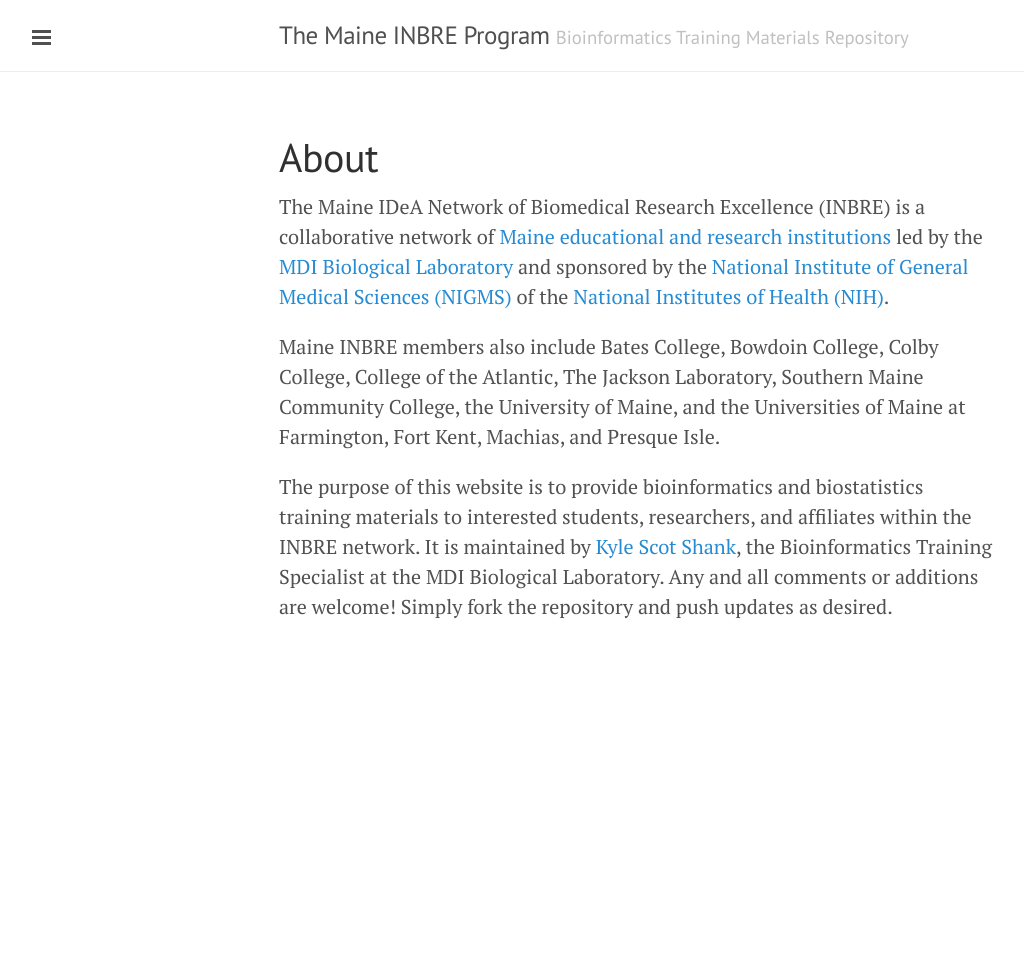
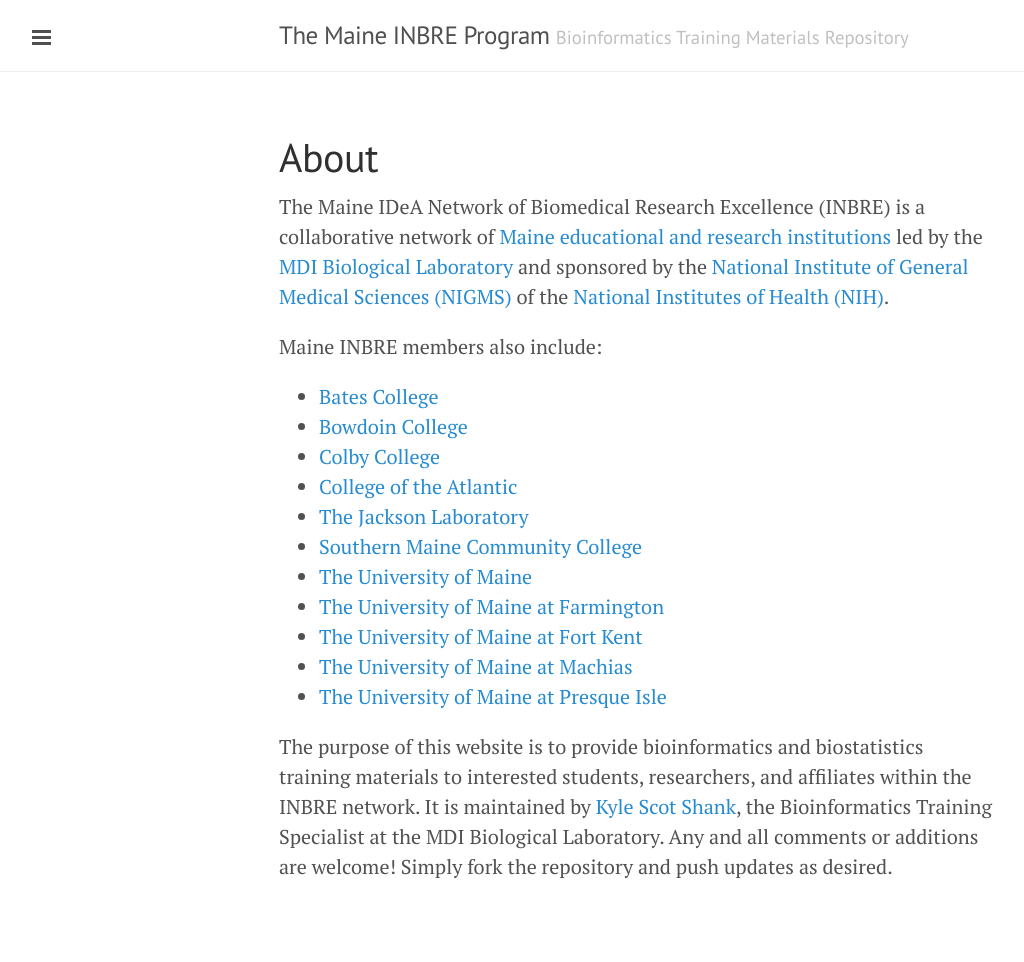
Before and after one commit to MaineINBRE/maineinbre.github.io, a Jekyll site: the page built from about.md, in a window 1280 px wide. Shown: the whole page, without its empty margins (1-1025 px from the left). Built offline with Jekyll 4.4.1, drawn with Linux system fonts in a browser that asks for light colours; before the commit the page ends 900 px from its top, so only the background shows below that.

Commit message:
Initial Commit

```diff
--- a/about.md
+++ b/about.md
@@ -5,6 +5,17 @@
 
 The Maine IDeA Network of Biomedical Research Excellence (INBRE) is a collaborative network of [Maine educational and research institutions](https://inbre.maineidea.net/about-inbre/) led by the [MDI Biological Laboratory](https://inbre.maineidea.net/about-inbre/mdi-biological-laboratory/) and sponsored by the [National Institute of General Medical Sciences (NIGMS)](https://www.nigms.nih.gov/research/crcb/IDeA/Pages/default.aspx) of the [National Institutes of Health (NIH)](https://www.nih.gov).
 
-Maine INBRE members also include Bates College, Bowdoin College, Colby College, College of the Atlantic, The Jackson Laboratory, Southern Maine Community College, the University of Maine, and the Universities of Maine at Farmington, Fort Kent, Machias, and Presque Isle.
+Maine INBRE members also include:
+  * [Bates College](www.bates.edu)
+  * [Bowdoin College](www.bowdoin.edu)
+  * [Colby College](www.colby.edu)
+  * [College of the Atlantic](www.coa.edu)
+  * [The Jackson Laboratory](www.jax.org)
+  * [Southern Maine Community College](www.smccme.edu)
+  * [The University of Maine](www.umaine.edu)
+  * [The University of Maine at Farmington](www.umf.maine.edu)
+  * [The University of Maine at Fort Kent](www.umfk.edu)
+  * [The University of Maine at Machias](www.machias.edu)
+  * [The University of Maine at Presque Isle](www.umpi.edu)
 
 The purpose of this website is to provide bioinformatics and biostatistics training materials to interested students, researchers, and affiliates within the INBRE network. It is maintained by [Kyle Scot Shank](https://kylescotshank.github.io), the Bioinformatics Training Specialist at the MDI Biological Laboratory. Any and all comments or additions are welcome! Simply fork the repository and push updates as desired.
```
Also changed, not shown: tutorials.md (+1 -1 lines), IntroToNCBIAndBlast.md (renamed from tutorials/IntroToNCBIAndBlast.md).
